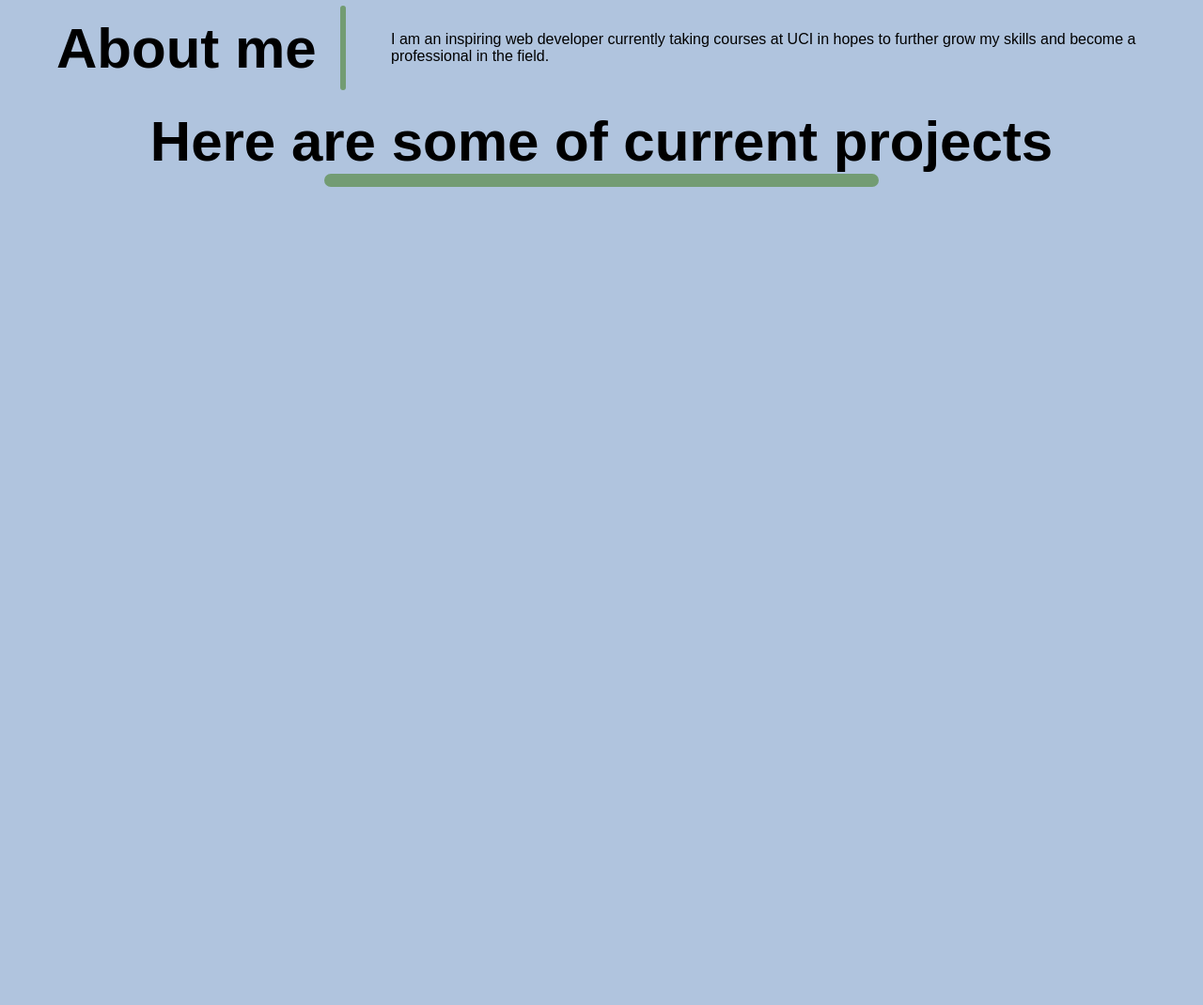
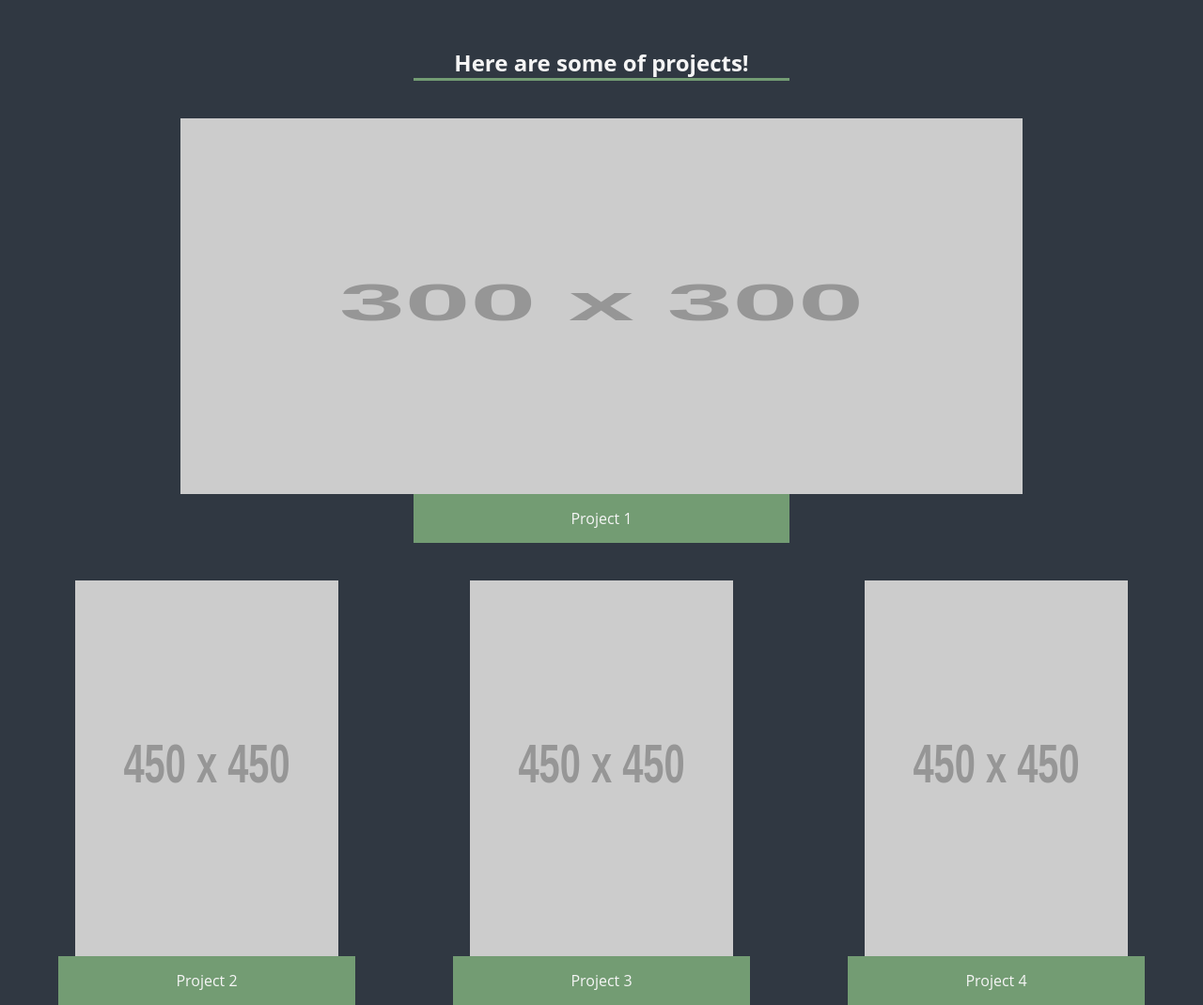
Before and after one commit to Raguayo101/Portfolio-showcase, a plain HTML site: page index.html in a window 1280 px wide. Shown: the part 755-1825 px from the top of the page at 94% size. Before the commit the page ends 984 px from the top, so only its background shows below. Drawn offline with Linux system fonts and the light colour scheme; placeholder pictures from the web are drawn by us.

Commit message:
updated index and style file

```diff
--- a/index.html
+++ b/index.html
@@ -4,7 +4,7 @@
 <head>
     <meta charset="UTF-8" />
     <link rel="stylesheet" href="style.css">
-    <title>Drigo's portfolie</title>
+    <title>Drigo's portfolio</title>
 </head>
 
 <body>
@@ -20,7 +20,9 @@
 
     <header>
 
-        <h1 class = "center-text">Hello, I am Rodrigo Aguayo!</h1>
+        <h1 class = "center-header-text">Hello, I am Rodrigo Aguayo!</h1>
+
+        <p class = "center-paragraph-text">I am an inspiring web developer currently taking courses at UCI in hopes to further grow my skills and become a professional in the field.</p>
 
     </header>
 
@@ -30,26 +32,46 @@
 
     </section>
 
-<main>
+    <section>
 
-    <section class = "s1-flex">
-
-        <h2 class = "split-text">About me</h2>
-
-        <div class = "vl"></div>
-
-        <p>I am an inspiring web developer currently taking courses at UCI in hopes to further grow my skills and become a professional in the field.</p>
+        <h2 class ="work-header">Here are some of projects! </h2>
 
     </section>
 
-    <section class = "center-project-text">
-        <h2>Here are some of current projects</h2>
 
-        <div class = "hr"></div>
+    <section>
+
+        <a href = "https://placeholder.com"><img class = "width" src="https://via.placeholder.com/300.JPG"></a>
+
+        <p id = "border-large-project-display">Project 1</p>
 
     </section>
 
-</main>
+    <main>
+
+        <section>
+            <a href = "https://placeholder.com"><img class = "width" src="https://via.placeholder.com/450.JPG"></a>
+
+            <p class = "border-for-projects">Project 2</p>
+
+        </section>
+
+        <section>
+            <a href = "https://placeholder.com"><img class = "width" src="https://via.placeholder.com/450.JPG"></a>
+
+            <p class = "border-for-projects">Project 3</p>
+
+        </section>
+
+        <section>
+            <a href = "https://placeholder.com"><img class = "width" src="https://via.placeholder.com/450.JPG"></a>
+
+            <p class = "border-for-projects">Project 4</p>
+
+        </section>
+
+
+    </main>
 
 
 </body>
--- a/style.css
+++ b/style.css
@@ -1,13 +1,14 @@
 body {
-    font-family: 'Poppins', sans-serif;
-    background-color: lightsteelblue;
+    font-family: 'Camphor','Open Sans','Segoe UI','sans-serif';
+    background-color: #303842;
 }
 
 * {
 box-sizing: border-box;
 padding: 0;
 margin: 0;
-font-family: 'Poppins', sans-serif
+font-family: 'Camphor','Open Sans','Segoe UI','sans-serif';
+color:whitesmoke;
 }
 
 nav{
@@ -29,59 +30,60 @@ header {
     margin: 5px;
 }
 
-.center-text{
+.center-header-text{
     text-align: center;
     font-size: 60px;
+}
+
+.center-paragraph-text{
+    text-align: center;
+    font-size:
 }
 
 img{
     display: block;
     margin-left: auto;
     margin-right: auto;
-    width: 33%;
+    margin-top: 40px;
+    width: 30%;
 }
 
-/*Horizontal Liine */
+.work-header{
+    border-bottom: 3px solid #739c73;
+    text-align: center;
+    max-width: 400px;
+    margin: auto;
+    margin-top: 50px;
+}
 
-.hr{
-    border: 7px solid #739c73;
-    width: 50%;
-    margin: auto;
-    border-radius: 60px;
+/* Makes first project larger than the rest*/
+.width {
+    width: 70%;
+    height: 400px;
 
 }
 
-main {
+/*border for the large display*/
+#border-large-project-display{
+       border: 15px solid #739c73;
+       text-align: center;
+       max-width: 400px;
+       margin: auto;
+       background-color:#739c73;
 
-    margin: 30px;
 }
 
-/*first section on main element*/
-.s1-flex{
-    display: flex;
-    align-items: center;
-    text-align: start;
+main{
+    display:flex;
+    justify-content: space-evenly;
+    flex-wrap:wrap;
 }
 
-/*puts header and text next to head other*/
-.split-text {
-    font-size: 60px;
-    flex-basis: 35%;
-    margin-left: 30px;
+/*border for the smaller img displays */
+.border-for-projects{
+    border: 15px solid #739c73;
+    text-align: center;
+    max-width: 316px;
+    margin: auto;
+    background-color:#739c73;
 }
-
-/*Vertlice line*/
-.vl{
-    border-left: 6px solid #739c73;
-    height: 90px;
-    margin-right: 48px;
-    margin-left: -67px;
-    border-radius: 60px;
-}
-
-
-.center-project-text{
-    margin: 20px;
-    text-align: center;
-    font-size: 40px;
-}
```
